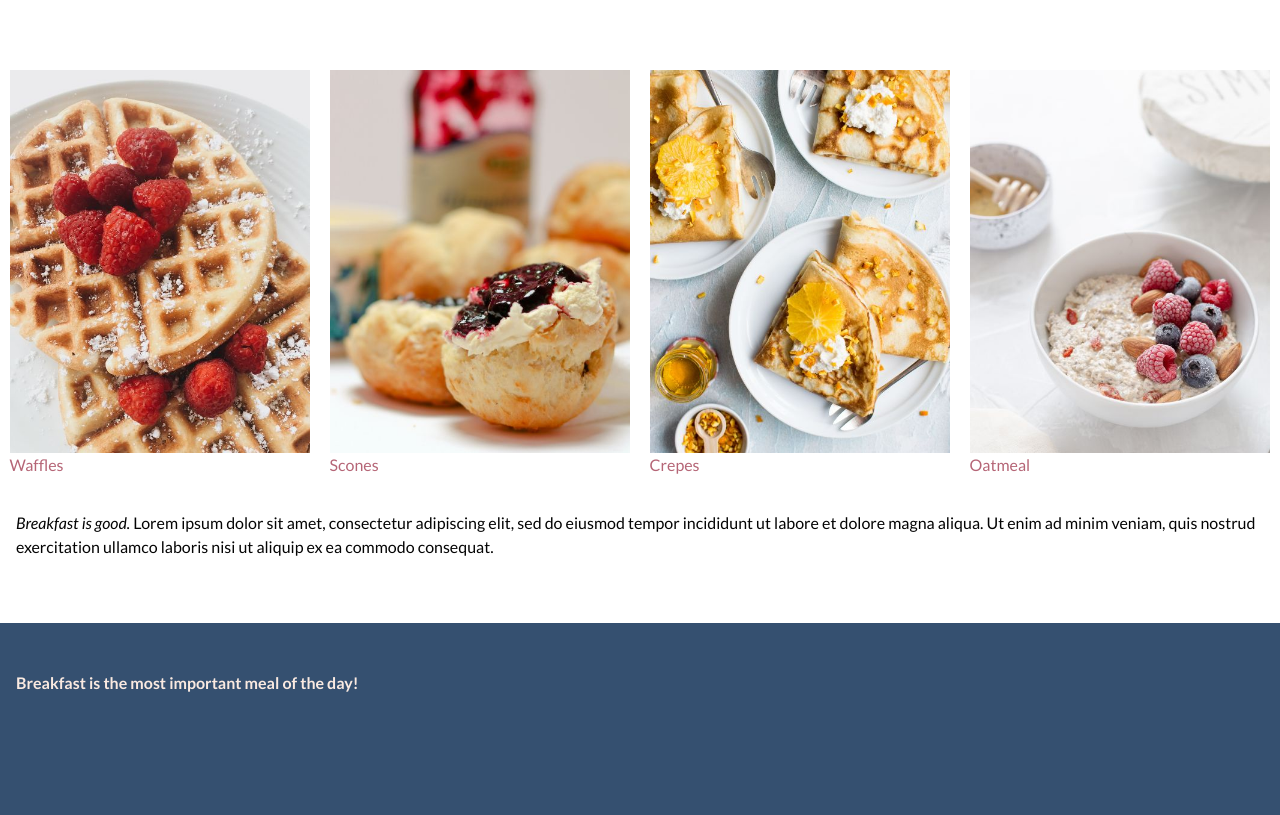
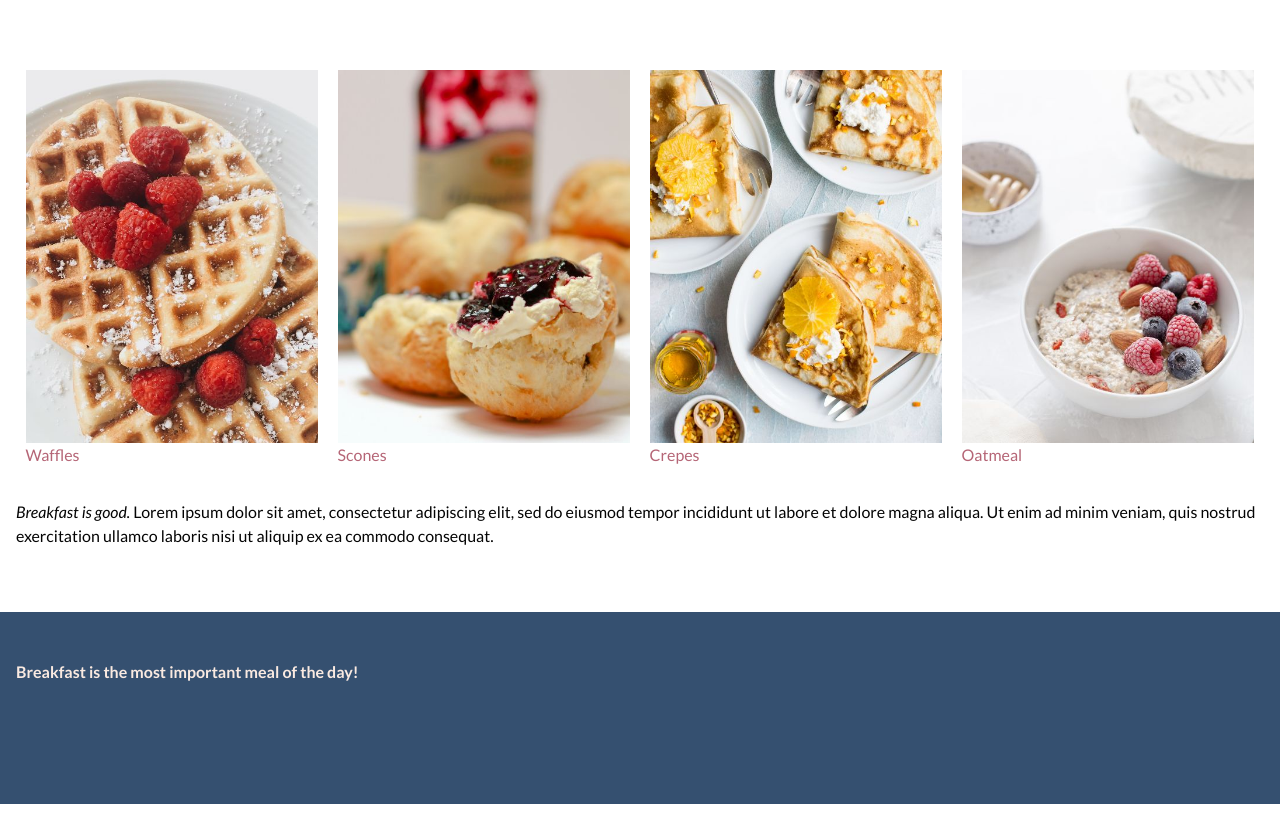
Before and after one commit to is-120-winter-2023/overlays-and-cards-e-b11, a website: page index.html in a window 1280 px wide. Shown: the part 1540-2355 px from the top of the page. Drawn offline with nearby package versions, Linux system fonts and the light colour scheme; a web font is replaced by a local one.

Commit message:
card margin

```diff
--- a/styles/main.css
+++ b/styles/main.css
@@ -228,6 +228,8 @@ a.button:hover {
 
 .cards {
   display: flex;
+  margin-left: 1rem;
+  margin-right: 1rem;
 }
 
 .card {
```
